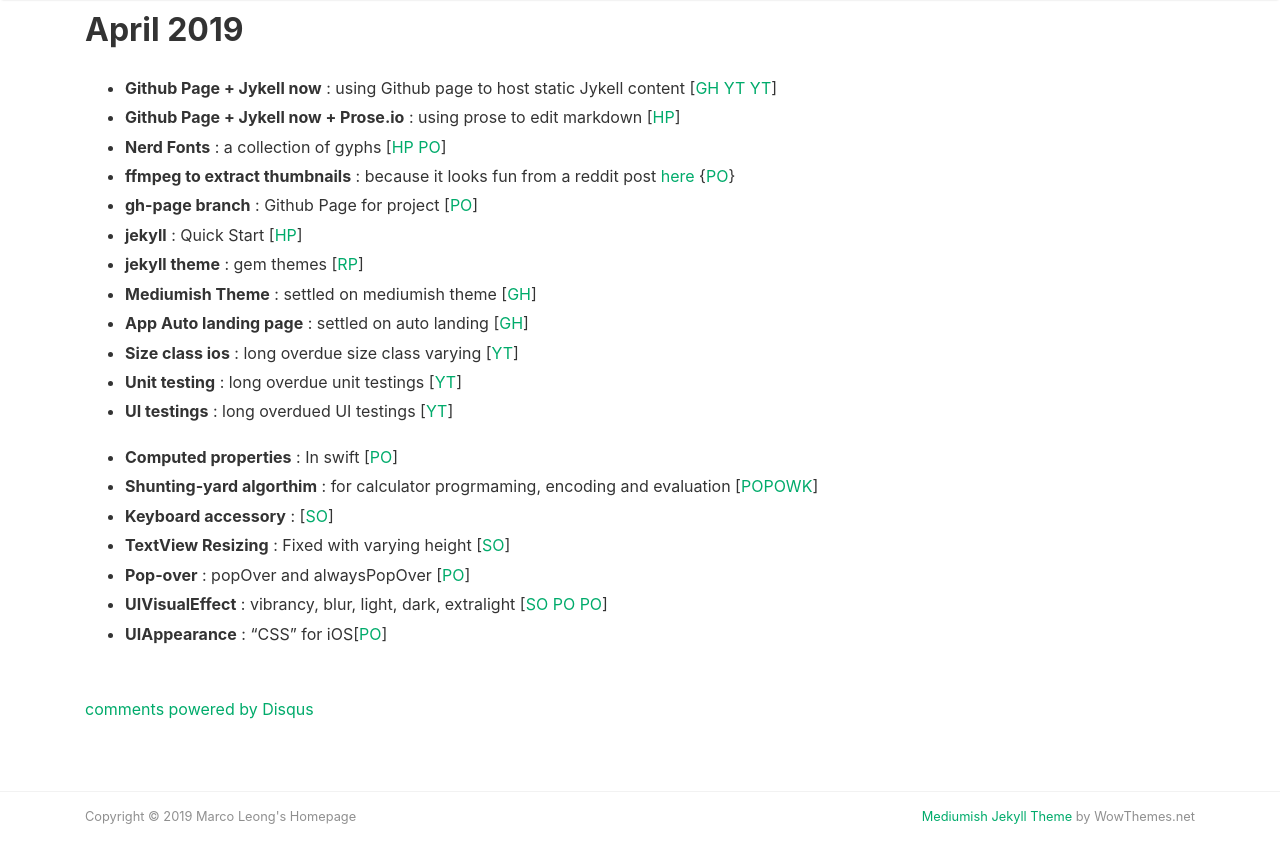
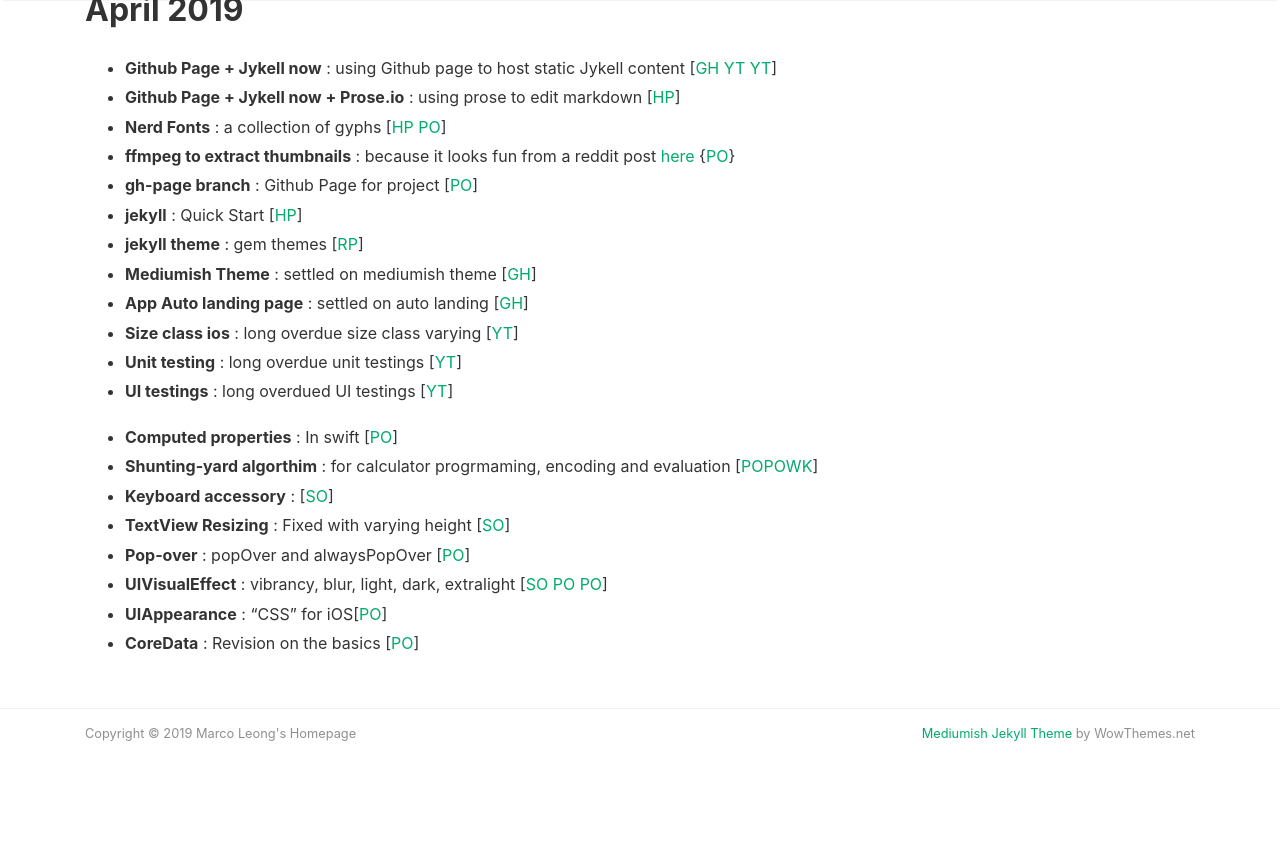
Before and after one commit to MarcoLeongDev/MarcoLeongDev.github.io, a Jekyll site: the page built from journey.md, in a window 1280 px wide and 900 px high, scrolled down 785 px. Shown: the top 863 px of the window. Built offline with Jekyll 4.4.1, drawn with Linux system fonts in a browser that asks for light colours; nearby versions of some CDN libraries; our own code applies the rules of GitHub Pages for plain Markdown files; comment, search, counter and statistics services are not loaded; after the commit the page ends 1603 px from its top, so only the background shows below that; some of the changed lines change nothing that is shown.

Commit message:
Update journey.md

```diff
--- a/journey.md
+++ b/journey.md
@@ -1,12 +1,3 @@
----
-layout: page
-title: Journey so far
-date:   2019-04-16 13:30:06 +1000
-date: '2019-04-16 13:30:06 +1000'
-categories: jekyll update
-comments: true
-published: true
----
 
 ![journey]({{site.baseurl}}/assets/images/journey-4.jpg)
 
@@ -31,6 +22,7 @@
 - **Pop-over** : popOver and alwaysPopOver [[PO](https://www.ralfebert.de/ios-examples/uikit/choicepopover/)]
 - **UIVisualEffect** : vibrancy, blur, light, dark, extralight [[SO](https://stackoverflow.com/questions/24067719/how-to-use-uivisualeffectview) [PO](http://www.hangge.com/blog/cache/detail_1135.html) [PO](https://viblo.asia/p/tim-hieu-ve-visual-effect-trong-ios-blur-vibrancy-effect-roaerwEbkRM)]
 - **UIAppearance** : "CSS" for iOS[[PO](https://nshipster.com/uiappearance/)]
+- **CoreData** :  Revision on the basics [[PO](https://www.bobthedeveloper.io/blog/beginner-guide-to-core-data-in-swift)]
 
 
 <!-- - <details><summary>App Auto landing page</summary> settled on auto landing <a href="https://github.com/emilbaehr/automatic-app-landing-page">[GH]</a></details> -->
```
